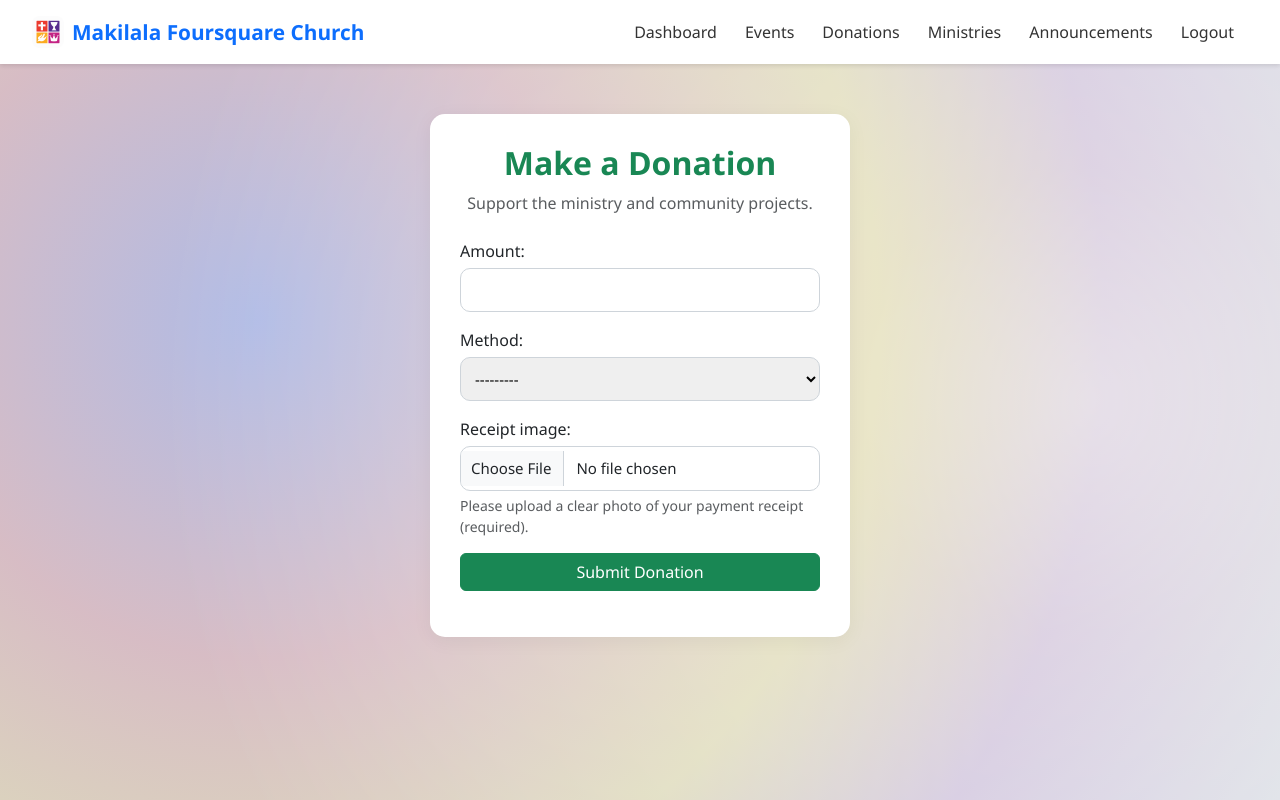
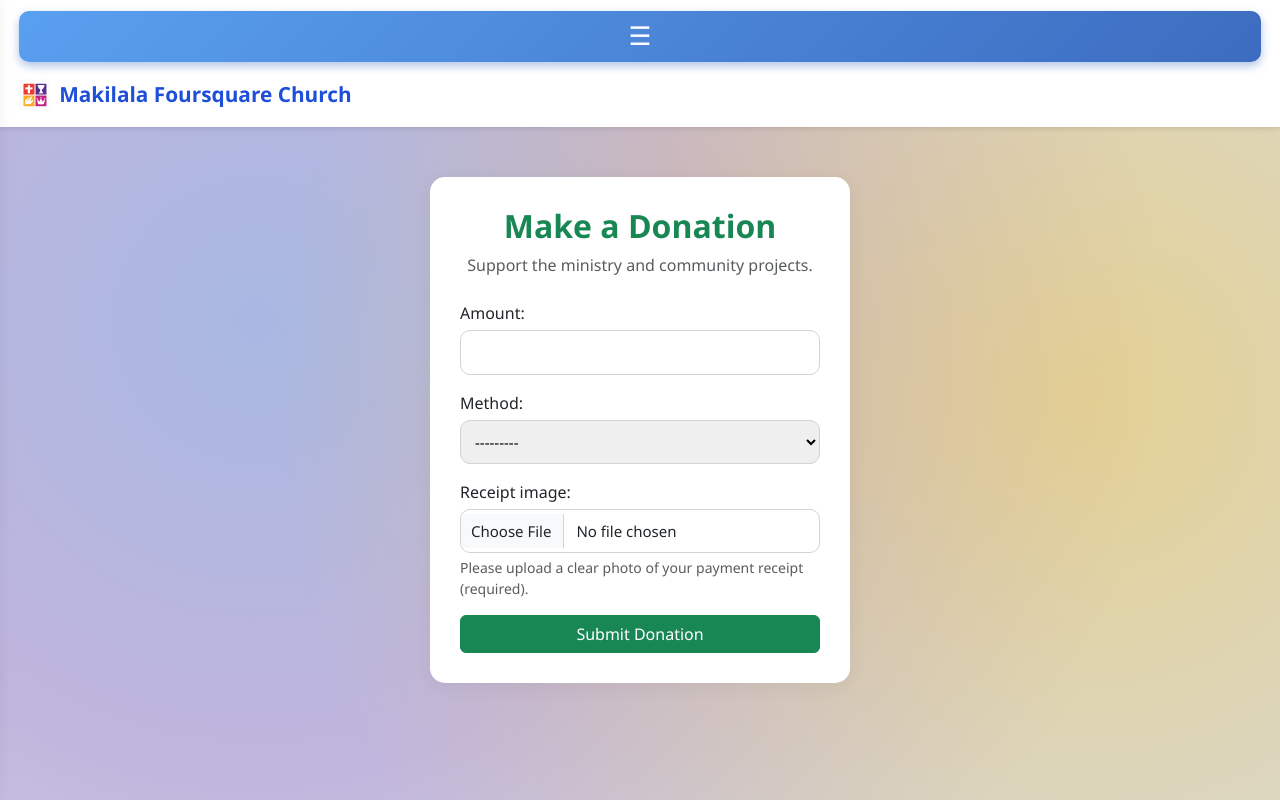
Before and after one commit to Kenn22749/foursquare_church, a Django app: page /donate/ in a window 1280 px wide. Run offline with Django 5.2, Linux system fonts and the light colour scheme; the visitor is signed in with stand-in values (Sample User, id 1).

Commit message:
Updated navbar + menu

```diff
--- a/main/templates/members/base.html
+++ b/main/templates/members/base.html
@@ -1,3 +1,5 @@
+<!DOCTYPE html>
+<html lang="en">
 <head>
   {% load static %}
   <meta charset="UTF-8">
@@ -9,147 +11,181 @@
   <link href="https://cdn.jsdelivr.net/npm/bootstrap@5.3.0/dist/css/bootstrap.min.css" rel="stylesheet">
 
 <style>
-/* Enhanced Background Crescent Blend - Foursquare Church Inspired */
+/* ================= FOURSQUARE COLOR PALETTE ================= */
+:root {
+  --fs-blue: #1f4fd8;      /* Coming King */
+  --fs-purple: #6a1fbf;   /* Healer */
+  --fs-gold: #f4c430;     /* Holy Spirit */
+  --fs-red: #c62828;      /* Savior */
+  --fs-light: #f5f7ff;
+}
+
+/* ================= BACKGROUND ================= */
 body {
   margin: 0;
   font-family: "Segoe UI", sans-serif;
   background:
-    /* ✨ Subtle glowing crescent on the right side */
-    radial-gradient(
-      circle at 85% 50%, /* moved crescent toward right side */
-      rgba(255, 240, 160, 0.55) 0%,    /* brighter yellow center for glow */
-      rgba(255, 215, 120, 0.38) 20%,
-      rgba(255, 235, 180, 0.28) 40%,
-      rgba(255, 255, 255, 0.15) 60%,   /* soft glow edge */
-      rgba(0, 0, 0, 0) 80%
+    radial-gradient(circle at 85% 50%,
+      rgba(244,196,48,0.45),
+      rgba(0,0,0,0) 70%
     ),
-    /* secondary color field to balance the glow */
-    radial-gradient(
-      circle at 20% 40%,
-      rgba(60, 90, 230, 0.25) 0%,      /* grounded blue accent */
-      rgba(220, 50, 50, 0.18) 30%,     /* warm red accent */
-      rgba(250, 210, 0, 0.18) 55%,     /* yellow accent */
-      rgba(130, 30, 180, 0.15) 75%,    /* purple accent */
-      rgba(0, 0, 0, 0) 100%
+    radial-gradient(circle at 20% 40%,
+      rgba(31,79,216,0.25),
+      rgba(106,31,191,0.2),
+      rgba(0,0,0,0) 80%
     ),
-    #d6dbe5; /* slightly deeper cool base tone for contrast */
-
+    #d6dbe5;
   background-attachment: fixed;
-  background-blend-mode: screen, normal; /* makes the crescent appear glowing */
 }
 
-
-/* Header Container */
+/* ================= NAVBAR ================= */
 .navbar {
-  background-color: #fff;
+  background: #fff;
   box-shadow: 0 2px 4px rgba(0,0,0,0.1);
-  padding: 0.7rem 2rem;
+  padding: 0.7rem 1.2rem;
+  display: flex;
+  align-items: center;
+  gap: 12px;
+  position: relative;
+  z-index: 1200;
 }
 
 .navbar-brand {
   font-weight: bold;
-  color: #0d6efd !important;
+  color: var(--fs-blue) !important;
   font-size: 1.3rem;
 }
 
-.navbar-nav .nav-link {
-  color: #333 !important;
-  font-size: 16px;
-  margin: 0 14px; /* ✅ Adds horizontal spacing between links */
-  transition: color 0.3s ease;
+/* ================= TOGGLE BUTTON ================= */
+.menu-toggle {
+  background: linear-gradient(135deg, #5aa0f0, #3c6cc0); /* soft Foursquare blue gradient */
+  color: #fff;
+  border: none;
+  font-size: 1.6rem;
+  padding: 6px 14px;
+  border-radius: 10px;
+  cursor: pointer;
+  box-shadow: 0 4px 10px rgba(58,108,192,0.4); /* matches gradient tone */
 }
 
-.navbar-nav .nav-link:hover {
-  color: #0d6efd !important;
+
+.menu-toggle:hover {
+  background: linear-gradient(135deg, #3b7fc9ff, #226bb5ff); /* lighter soft blue on hover */
 }
 
-/* 💻 Desktop: one-row layout */
-@media (min-width: 769px) {
-  .navbar {
-    display: flex;
-    justify-content: space-between;
-    align-items: center;
+
+/* ================= LEFT SLIDE MENU ================= */
+.slide-menu {
+  position: fixed;
+  top: 0;
+  left: -280px;
+  width: 260px;
+  height: 100%;
+  background:
+    radial-gradient(circle at 85% 50%,
+      rgba(244,196,48,0.45),
+      rgba(0,0,0,0) 70%
+    ),
+    radial-gradient(circle at 20% 40%,
+      rgba(31,79,216,0.25),
+      rgba(106,31,191,0.2),
+      rgba(0,0,0,0) 80%
+    ),
+    rgba(255,255,255,0.95); /* overlay to reduce transparency */
+  background-repeat: no-repeat;
+  background-size: cover;
+  box-shadow: 8px 0 20px rgba(0,0,0,0.25);
+  padding: 90px 18px 20px;
+  transition: left 0.35s ease;
+  z-index: 2000;
 }
 
-  .nav-links {
-    display: flex;
-    flex-direction: row;
-    align-items: center;
+
+.slide-menu.active {
+  left: 0;
 }
 
-  .navbar-nav {
-    display: flex;
-    align-items: center;
-  }
+/* ================= MENU BUTTONS ================= */
+.menu-btn {
+  display: block;
+  text-decoration: none;
+  background: linear-gradient(135deg, #5aa0f0, #3c6cc0);
+  color: #1a1a1a;
+  padding: 14px;
+  border-radius: 14px;
+  font-weight: 500;
+  margin-bottom: 15px;
+  text-align: center;
+  box-shadow: 0 6px 14px rgba(31,79,216,0.35);
+  transition: all 0.25s ease;
 }
 
-/* 📱 Mobile: two-row layout */
-@media (max-width: 768px) {
-  .navbar {
-    display: flex;
-    flex-direction: column;
-    align-items: flex-start;
-    padding: 1rem;
+.menu-btn:hover {
+  background: linear-gradient(135deg, var(--fs-gold), var(--fs-purple));
+  color: #1a1a1a;
+  transform: translateX(6px);
 }
 
-  .nav-links {
-    display: flex;
-    flex-wrap: wrap;
-    justify-content: flex-start;
-    gap: 10px; /* ✅ Adds gap between nav items */
-    width: 100%;
-    margin-top: 8px;
+/* ================= LOGOUT (RED) ================= */
+.logout-btn {
+  background: linear-gradient(135deg, #e53935, var(--fs-red));
+  color: #fff;
+  box-shadow: 0 6px 14px rgba(198,40,40,0.4);
 }
 
-  .navbar-nav .nav-link {
-    margin: 0 8px; /* ✅ Small spacing for mobile too */
+.logout-btn:hover {
+  background: linear-gradient(135deg, var(--fs-red), #8e0000);
+  color: #fff;
 }
+
+/* ================= OVERLAY ================= */
+.menu-overlay {
+  position: fixed;
+  inset: 0;
+  background: rgba(0,0,0,0.35);
+  opacity: 0;
+  visibility: hidden;
+  transition: all 0.3s ease;
+  z-index: 1500;
 }
+
+.menu-overlay.active {
+  opacity: 1;
+  visibility: visible;
+}
+
 </style>
-
 
 </head>
 
 <body>
+
 <!-- NAVBAR -->
 <nav class="navbar">
-    <div class="w-100">
-      <!-- Row 1: Brand -->
-      <div class="d-flex justify-content-between align-items-center w-100 flex-wrap">
+  {% if user.is_authenticated %}
+  <button class="menu-toggle" onclick="toggleMenu()">☰</button>
+  {% endif %}
+
   <a class="navbar-brand d-flex align-items-center" href="{% url 'home' %}">
-         <img src="{% static 'images/favicon.png' %}" alt="Makilala Foursquare Church Logo"
-         width="32" height="32" class="me-2 logo-box"> <span>Makilala Foursquare Church</span></a>
+    <img src="{% static 'images/favicon.png' %}" width="32" height="32" class="me-2">
+    Makilala Foursquare Church
+  </a>
+</nav>
 
-        <!-- Row 1 right-side links (Desktop only) -->
-        <div class="nav-links d-none d-md-flex">
-          <ul class="navbar-nav d-flex flex-row mb-0">
+<!-- OVERLAY -->
+<div id="menuOverlay" class="menu-overlay" onclick="toggleMenu()"></div>
+
+<!-- LEFT SLIDE MENU -->
 {% if user.is_authenticated %}
-              <li class="nav-item"><a class="nav-link" href="{% url 'dashboard' %}">Dashboard</a></li>
-              <li class="nav-item"><a class="nav-link" href="{% url 'events-list' %}">Events</a></li>
-              <li class="nav-item"><a class="nav-link" href="{% url 'donations-donate' %}">Donations</a></li>
-              <li class="nav-item"><a class="nav-link" href="{% url 'ministries-list' %}">Ministries</a></li>
-              <li class="nav-item"><a class="nav-link" href="{% url 'announcements-list' %}">Announcements</a></li>
-              <li class="nav-item"><a class="nav-link text-danger" href="{% url 'logout' %}">Logout</a></li>
+<div id="slideMenu" class="slide-menu">
+  <a href="{% url 'dashboard' %}" class="menu-btn">Dashboard</a>
+  <a href="{% url 'events-list' %}" class="menu-btn">Events</a>
+  <a href="{% url 'donations-donate' %}" class="menu-btn">Donations</a>
+  <a href="{% url 'ministries-list' %}" class="menu-btn">Ministries</a>
+  <a href="{% url 'announcements-list' %}" class="menu-btn">Announcements</a>
+  <a href="{% url 'logout' %}" class="menu-btn logout-btn">Logout</a>
+</div>
 {% endif %}
-          </ul>
-        </div>
-      </div>
-
-      <!-- Row 2: Mobile Navigation -->
-      <div class="nav-links d-md-none mt-2">
-        <ul class="navbar-nav d-flex flex-row flex-wrap mb-0">
-          {% if user.is_authenticated %}
-            <li class="nav-item"><a class="nav-link" href="{% url 'dashboard' %}">Dashboard</a></li>
-            <li class="nav-item"><a class="nav-link" href="{% url 'events-list' %}">Events</a></li>
-            <li class="nav-item"><a class="nav-link" href="{% url 'donations-donate' %}">Donations</a></li>
-            <li class="nav-item"><a class="nav-link" href="{% url 'ministries-list' %}">Ministries</a></li>
-            <li class="nav-item"><a class="nav-link" href="{% url 'announcements-list' %}">Announcements</a></li>
-            <li class="nav-item"><a class="nav-link text-danger" href="{% url 'logout' %}">Logout</a></li>
-          {% endif %}
-        </ul>
-      </div>
-    </div>
-  </nav>
 
 <!-- CONTENT -->
 <div class="container mt-4">
@@ -161,6 +197,14 @@ body {
   {% block content %}{% endblock %}
 </div>
 
+<!-- JS -->
+<script>
+function toggleMenu() {
+  document.getElementById("slideMenu").classList.toggle("active");
+  document.getElementById("menuOverlay").classList.toggle("active");
+}
+</script>
+
 <script src="https://cdn.jsdelivr.net/npm/bootstrap@5.3.0/dist/js/bootstrap.bundle.min.js"></script>
 </body>
 </html>
```
Lines whose indentation alone changed are shown as unchanged.
